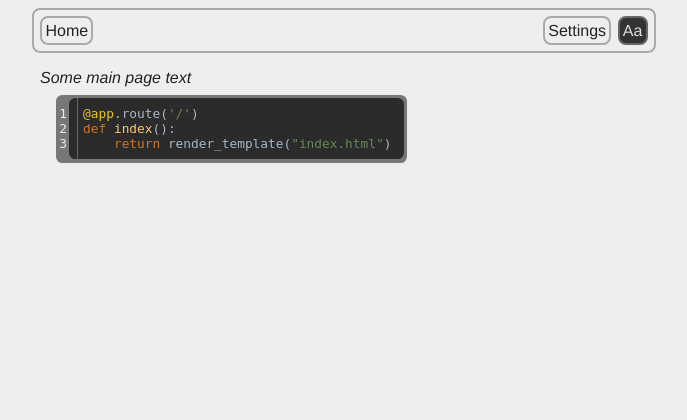
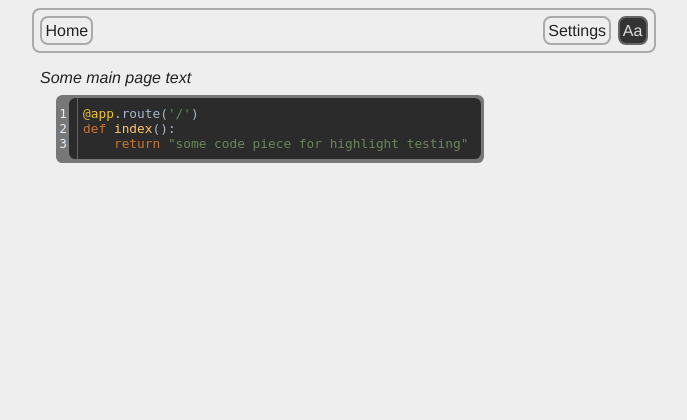
Before and after one commit to sliva0/slightly_bitten_site, a Flask app: page / in a window 1280 px wide. Shown: the top 420 px of the page, without its empty margins (296-983 px from the left). Run offline with Flask 2, Linux system fonts and the light colour scheme; some web fonts are replaced.

Commit message:
add more formatting, return some whitespaces

```diff
--- a/content/.about.html
+++ b/content/.about.html
@@ -10,7 +10,7 @@ _Some main page text_
 {%- call m.highlight("python") -%}
 @app.route('/')
 def index():
-    return render_template("index.html")
+    return "some code piece for highlight testing"
 {%- endcall -%}
 
 {%- endfilter -%}
--- a/content/settings.html
+++ b/content/settings.html
@@ -8,7 +8,7 @@
 
 {%- call m.settings_option("use_js") -%}
     Javascript <br>
-    (when this option is disabled, all buttons turn into links
+    (Reloads the page. When this option is disabled, all buttons turn into links
     and reload the page with the functionality preserved).
 {%- endcall -%}
 
```
Also changed, not shown: templates/base.html (+7 -3 lines).
